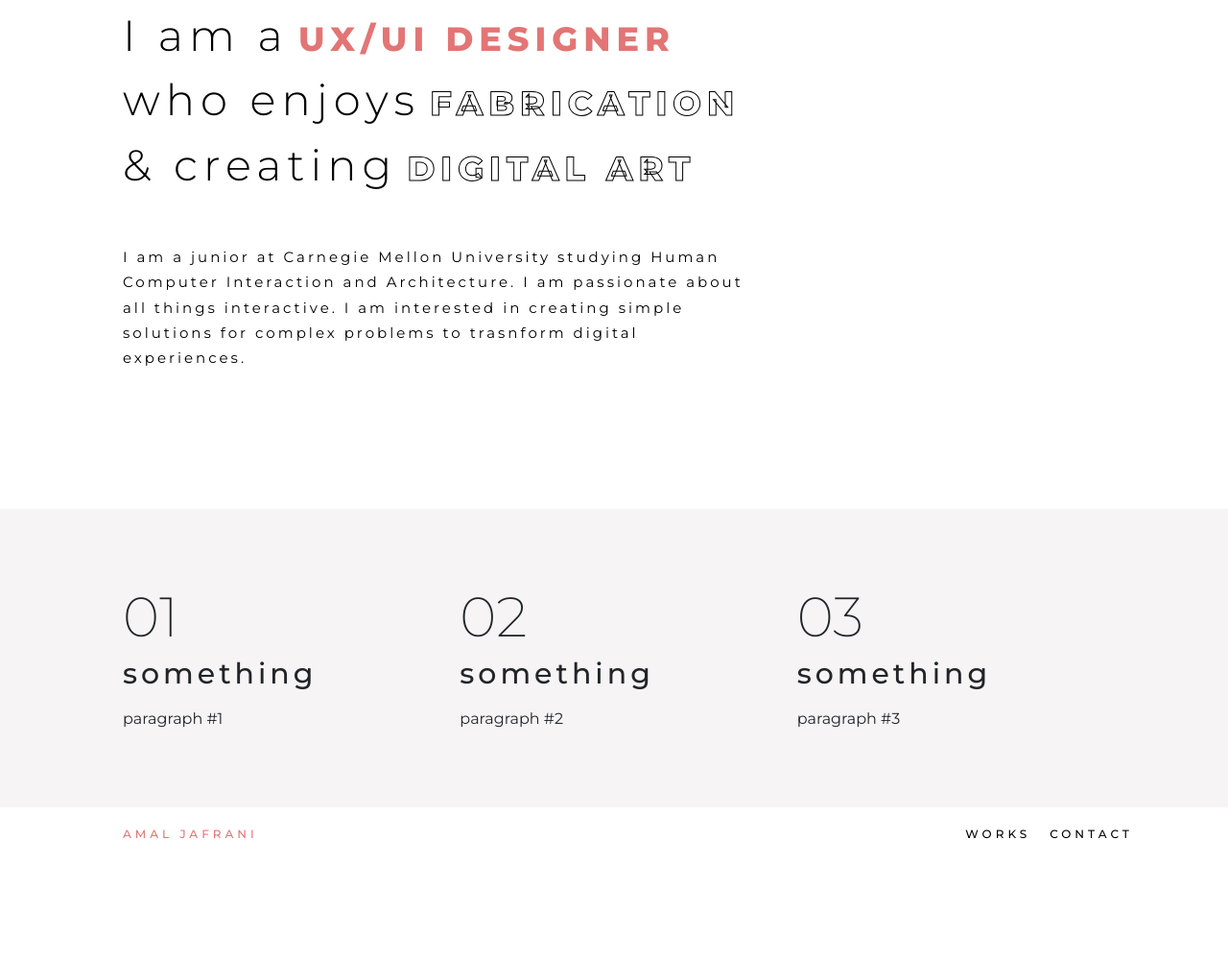
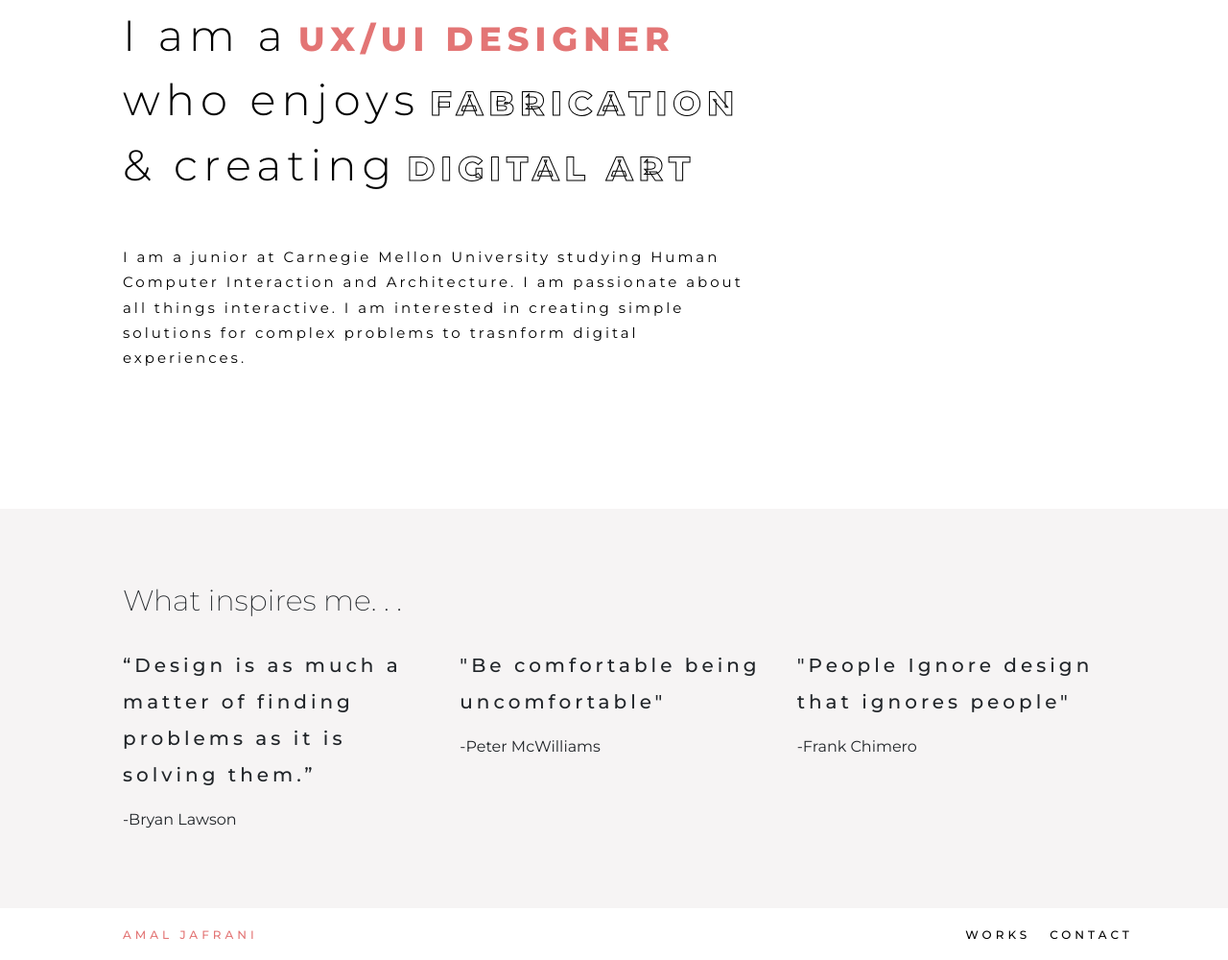
Before and after one commit to amaljafrani/amaljafrani.github.io, a plain HTML site: page index.html in a window 1280 px wide. Shown: the part 215-1215 px from the top of the page at 96% size. Before the commit the page ends 1110 px from the top, so only its background shows below. Drawn offline with nearby package versions, Linux system fonts and the light colour scheme.

Commit message:
update index.html

```diff
--- a/assets/style.css
+++ b/assets/style.css
@@ -122,16 +122,20 @@ body {
     margin-right: 10%;
 }
 
+
 .container-skills .heading-1 {
-    font-size: 58px;
+    /* font-size: 58px; */
     font-weight: 200;
-    margin-bottom: 5px;
+    /* margin-bottom: 5px; */
     margin-top: 65px;
+
+    font-size: 30px;
+    margin-bottom: 30px;
 }
 
 .container-skills .heading-2 {
     margin-bottom: 16px;
-    font-size: 30px;
+    font-size: 20px;
     line-height: 38px;
     font-weight: 500;
     letter-spacing: 4px;
--- a/index.html
+++ b/index.html
@@ -62,21 +62,19 @@
     <!-- list of something -->
     <div class="skill-background">
         <div class="container-skills">
+            <h1 class="heading-1">What inspires me. . .</h1>
             <div class="row">
                 <div class="col-lg-4">
-                    <h1 class="heading-1">01</h1>
-                    <h2 class="heading-2">something</h2>
-                    <p>paragraph #1</p>
+                    <h2 class="heading-2">“Design is as much a matter of finding problems as it is solving them.”</h2>
+                    <p>-Bryan Lawson</p>
                 </div>
                 <div class="col-lg-4">
-                    <h1 class="heading-1">02</h1>
-                    <h2 class="heading-2">something</h2>
-                    <p>paragraph #2</p>
+                    <h2 class="heading-2">"Be comfortable being uncomfortable"</h2>
+                    <p>-Peter McWilliams</p>
                 </div>
                 <div class="col-lg-4">
-                    <h1 class="heading-1">03</h1>
-                    <h2 class="heading-2">something</h2>
-                    <p>paragraph #3</p>
+                    <h2 class="heading-2">"People Ignore design that ignores people"</h2>
+                    <p>-Frank Chimero</p>
                 </div>
             </div>
         </div>
```
